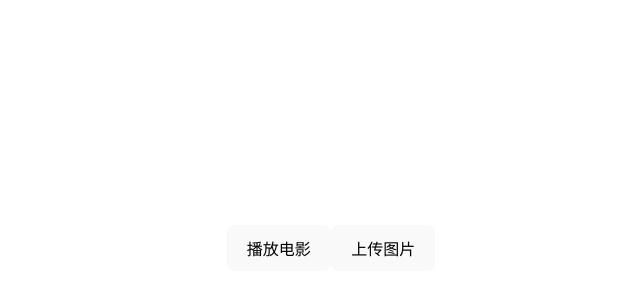
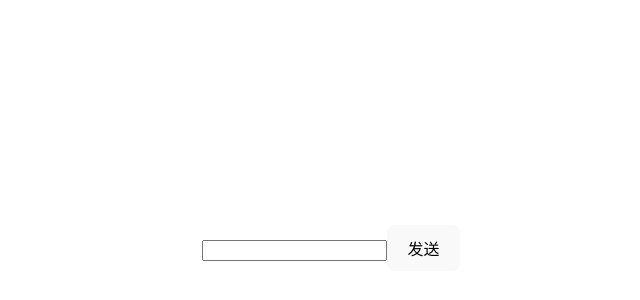
Before and after one commit to huozhiyan/React-Basic, a React (Vite) app in the folder my-app/: page / in a window 1280 px wide. Shown: the part 152-452 px from the top of the page, without its empty margins (309-949 px from the left). Built offline with nearby package versions, Linux system fonts and the light colour scheme.

Commit message:
feat: 阻止浏览器默认行为

```diff
--- a/my-app/src/App.jsx
+++ b/my-app/src/App.jsx
@@ -1,10 +1,10 @@
 import "./App.css";
-import Toolbar3 from "./Toolbar3";
+import Signup from "./Signup";
 
 function App() {
   return (
     <>
-      <Toolbar3></Toolbar3>
+      <Signup></Signup>
     </>
   );
 }
--- /dev/null
+++ b/my-app/src/Signup.jsx
@@ -0,0 +1,13 @@
+export default function Signup() {
+  return (
+    <form
+      onSubmit={(e) => {
+        e.preventDefault();
+        alert("提交表单！");
+      }}
+    >
+      <input type="text" />
+      <button>发送</button>
+    </form>
+  );
+}
```
